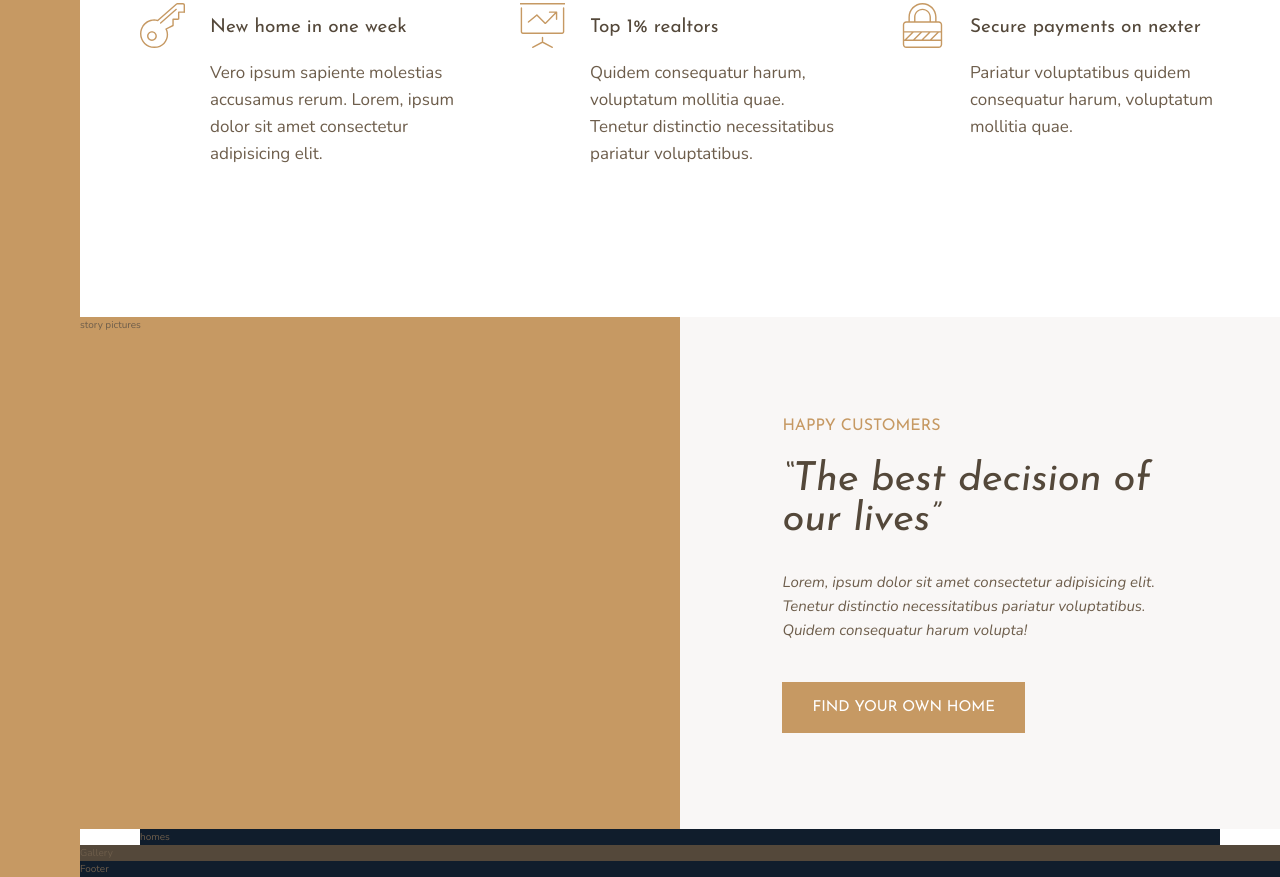
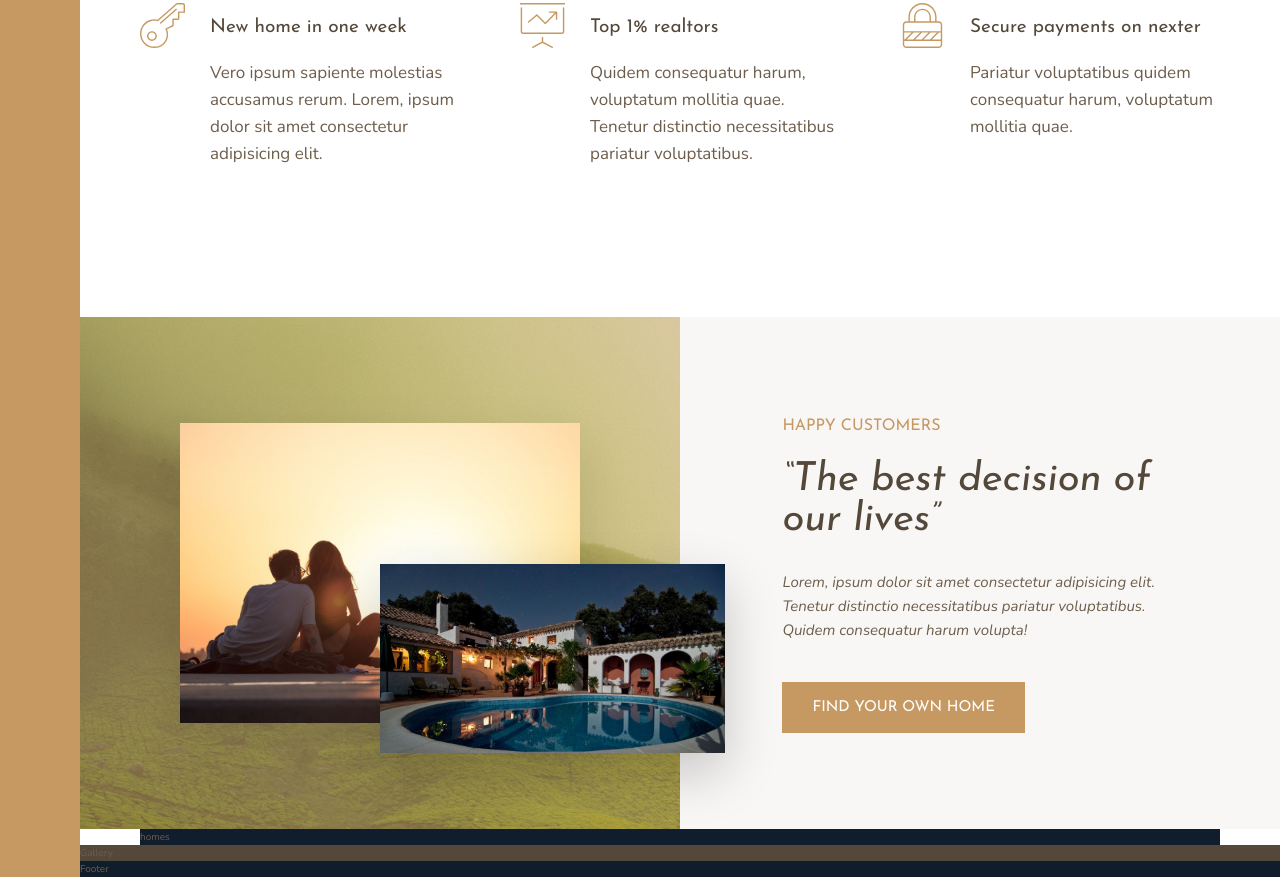
Before and after one commit to DriesVerb/nexter, a website: page index.html in a window 1280 px wide. Shown: the part 991-1868 px from the top of the page. Drawn offline with nearby package versions, Linux system fonts and the light colour scheme.

Commit message:
finished the stories picture section

```diff
--- a/index.html
+++ b/index.html
@@ -69,7 +69,8 @@
         </section>
 
         <div class="story__pictures">
-            story pictures
+            <img src="img/story-1.jpeg" alt="couple with a new house" class="story__img--1">
+            <img src="img/story-2.jpeg" alt="new house" class="story__img--2">
         </div>
 
         <div class="story__content">
--- a/sass/_story.scss
+++ b/sass/_story.scss
@@ -4,7 +4,29 @@
     &__pictures {
         background-color: $color-primary;
         grid-column: full-start / col-end 4;
+        background-image: linear-gradient(rgba($color-primary, .5), rgba($color-primary, .5)), url(../img/back.jpg);
+
+        display: grid;
+        grid-template-rows: repeat(6, 1fr);
+        grid-template-columns: repeat(6, 1fr);
+        align-items: center;
     }
+
+    &__img--1 {
+        width: 100%;
+        grid-row: 2 / 6;
+        grid-column: 2 / 6;
+        box-shadow: 0 2rem 5rem rgba(#000, .1);
+    }
+
+    &__img--2 {
+        width: 115%;
+        grid-row: 4 / 6;
+        grid-column: 4 / 7;
+        z-index: 20;
+        box-shadow: 0 2rem 5rem rgba(#000, .2);
+    }
+
 
     &__content {
         background-color: $color-grey-light-1;
```
Also changed, not shown: css/style.css.
